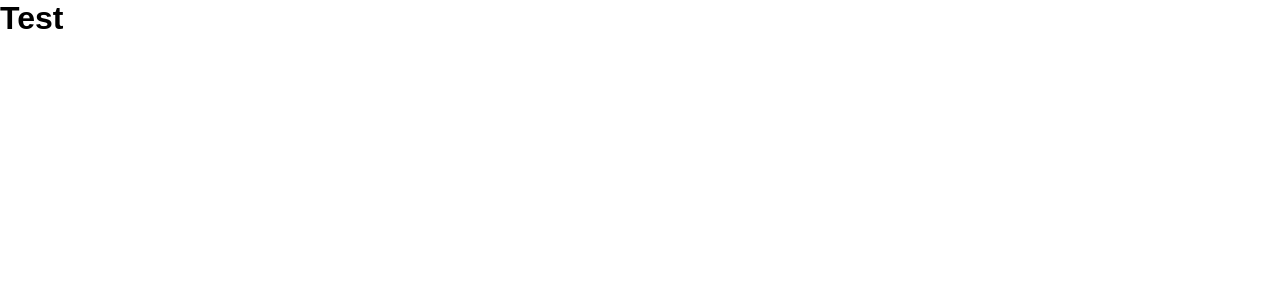
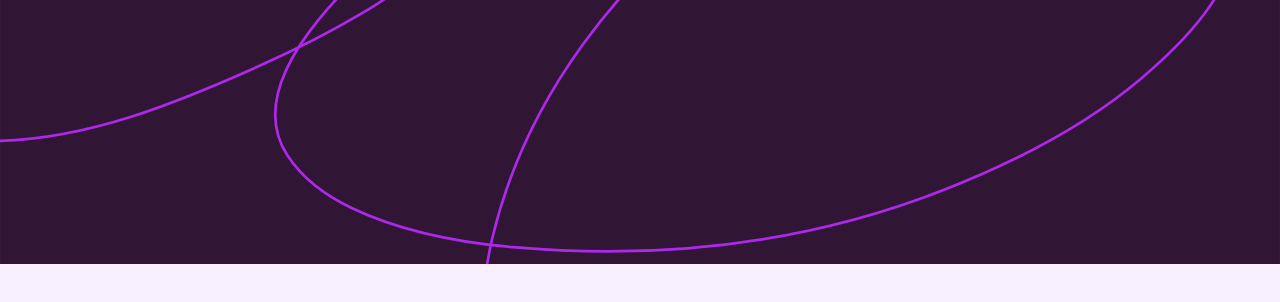
Before and after one commit to krystiano13/faq-accordion, a plain HTML site: page index.html in a window 1280 px wide. Drawn offline with Linux system fonts and the light colour scheme.

Commit message:
create styles for background (desktop)

```diff
--- a/index.html
+++ b/index.html
@@ -9,8 +9,13 @@
   <meta name="description" content="faq component" >
   <meta name="keywords" content="faq, accordion" >
   <link rel="stylesheet" href="./styles/base.min.css" />
+  <link rel="stylesheet" href="./styles/main/main.min.css" />
 </head>
 <body>
-  <h1>Test</h1>
+  <section class="Background">
+    <section class="Background__image">
+      <img class="Background__image__img" src="./assets/images/background-pattern-desktop.svg" alt="backgroundImage" />
+    </section>
+  </section>
 </body>
 </html>
--- /dev/null
+++ b/styles/main/__background.scss
@@ -0,0 +1,16 @@
+.Background {
+  width : 100%;
+  height : 100%;
+  background-color: var(--lightPink);
+
+  &__image {
+    width : 100%;
+    height : 33%;
+
+    &__img {
+      width : 100%;
+      height : 100%;
+      object-fit: cover;
+    }
+  }
+}
--- /dev/null
+++ b/styles/main/main.scss
@@ -0,0 +1 @@
+@import '_background';
```
Also changed, not shown: styles/main/main.css (added), styles/main/main.min.css (added), 1 other file.
